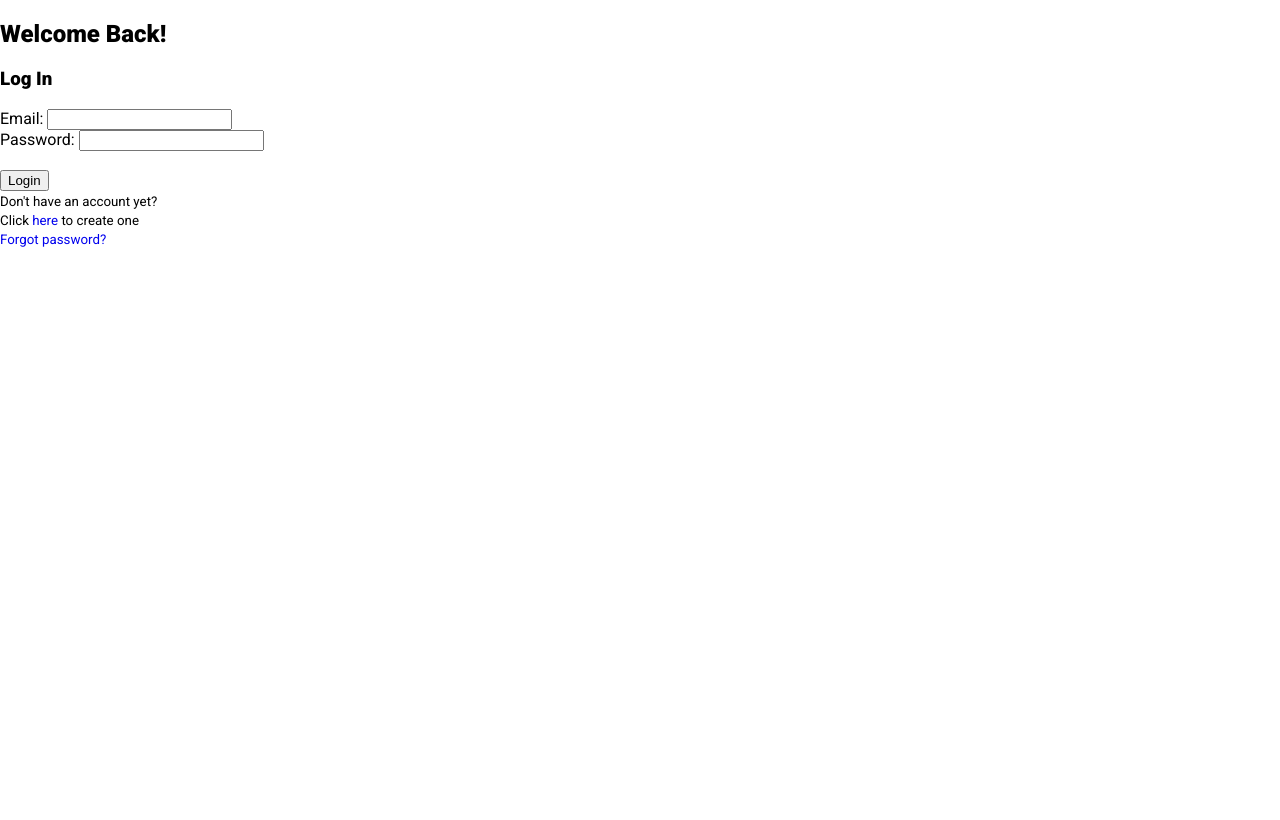
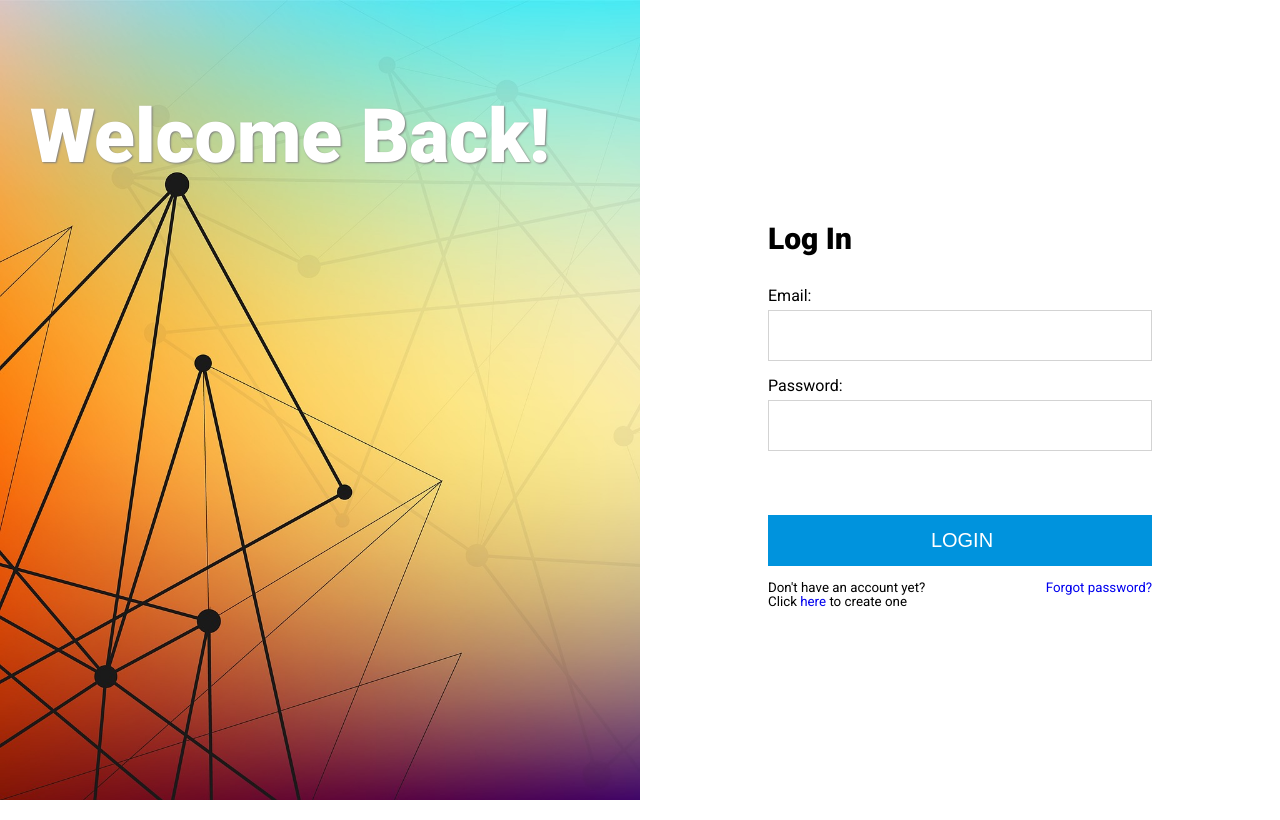
Before and after one commit to Shegsdev/Banka, a plain HTML site: page UI/pages/login.html in a window 1280 px wide. Drawn offline with Linux system fonts and the light colour scheme.

Commit message:
[Feature #164918787] Add Login page

```diff
--- a/UI/assets/css/main.css
+++ b/UI/assets/css/main.css
@@ -17,6 +17,10 @@ ul li, li {
 
 a {
 	text-decoration: none !important;
+}
+
+a:hover {
+	text-decoration: underline !important;
 }
 
 hr {
@@ -52,6 +56,47 @@ hr {
 
 .four-equal-sized-columns {
 	grid-template-columns: repeat(4, 1fr);
+}
+
+.button {
+    cursor: pointer;
+}
+.button:hover {
+	color: #e9e9e9;
+	background: #212121;
+}
+
+.button-blue {
+	border: 0;
+    background: rgb(0, 147, 221) !important;
+    color: #fff;
+}
+.button-blue:hover {
+	background: rgb(0, 124, 195) !important;
+    color: #fff;
+}
+
+.button-red {
+    color: #fff;
+    border: 0 none;
+	background: rgb(188, 45, 25);
+}
+.button-red:hover {
+	color: white;
+	background: rgb(200, 40, 25);
+}
+
+.button-green {
+    color: rgb(5, 155, 80);
+    border: 2px solid rgb(5, 155, 80) !important;
+	background: #fff;
+}
+.button-green:hover {
+	color: white;
+	background: rgb(5, 155, 80);
+}
+.button:disabled {
+	cursor: not-allowed;
 }
 
 /*home*/
@@ -169,6 +214,77 @@ nav ul a li:hover {
 	height: 200px;
 }
 
+/*Login*/
+
+.auth-page {
+	display: grid;
+	grid-template-columns: 1fr 1fr;
+}
+
+.auth-page .banner {
+	background-image: url("../../assets/img/background.jpg");
+	background-size: cover;
+	color: #fff;
+	font-size: 50px;
+	padding: 30px;
+	text-shadow: 1px 1px 2px grey;
+}
+
+.auth-page .banner p {
+	font-size: 25px;
+}
+
+.form {
+	margin: auto;
+	width: 60%;
+}
+
+.form h3 {
+	font-size: 30px;
+}
+
+.form-row {
+    max-width: 100%;
+}
+
+input {
+    font-size: 18px;
+    border: 1px solid lightgrey;
+    box-sizing: border-box;
+    padding-left: 10px;
+    padding-top: 14px;
+    padding-bottom: 14px;
+    margin: 5px auto 15px;
+    width: 100%;
+}
+
+input:not([type=submit]):focus {
+    outline: none;
+    border: 1px solid rgb(0, 124, 195);
+}
+
+input[type="submit"] {
+    border: 0 none;
+    cursor: pointer;
+    font-size: 20px;
+    margin-top: 30px;
+    text-transform: uppercase;
+}
+
+input[type="submit"]:focus {
+    outline-color: #fff;
+}
+
+input::placeholder {
+    font-size: 18px;
+}
+
+.navigate {
+    display: flex;
+    justify-content: space-between;
+    line-height: .8em;
+}
+
 footer {
 	align-items: baseline;
 	color: #fff;
```
Also changed, not shown: UI/index.html (+1 -1 lines).
